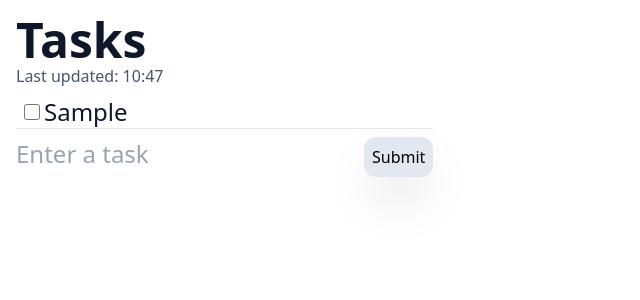
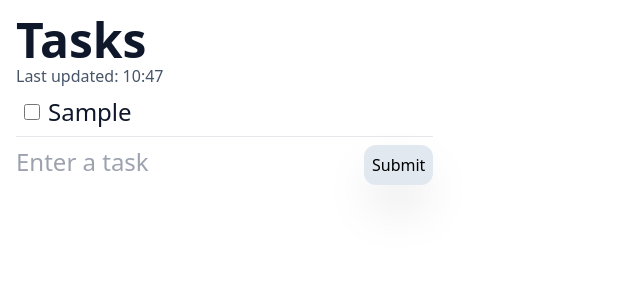
Before and after one commit to p0rches/tasklist, a Next.js app: page / in a window 1280 px wide. Both pictures are taken after typing "Sample" into the empty fields and a click on the button "Submit". Shown: the top 300 px of the page, without its empty margins (0-640 px from the left). Built offline with nearby package versions, Linux system fonts and the light colour scheme.

Commit message:
minor styles

```diff
--- a/src/pages/index.tsx
+++ b/src/pages/index.tsx
@@ -55,11 +55,11 @@
             </div>
           )}
           {tasks.length > 0 && (
-            <div className="pt-2 pl-2">
+            <div className="py-2 pl-2">
               {tasks.map((task, idx) => (
                 <div
                   key={idx}
-                  className="flex flex-row items-center gap-1 text-2xl"
+                  className="flex flex-row items-center gap-2 text-2xl"
                 >
                   <input
                     type="checkbox"
```
